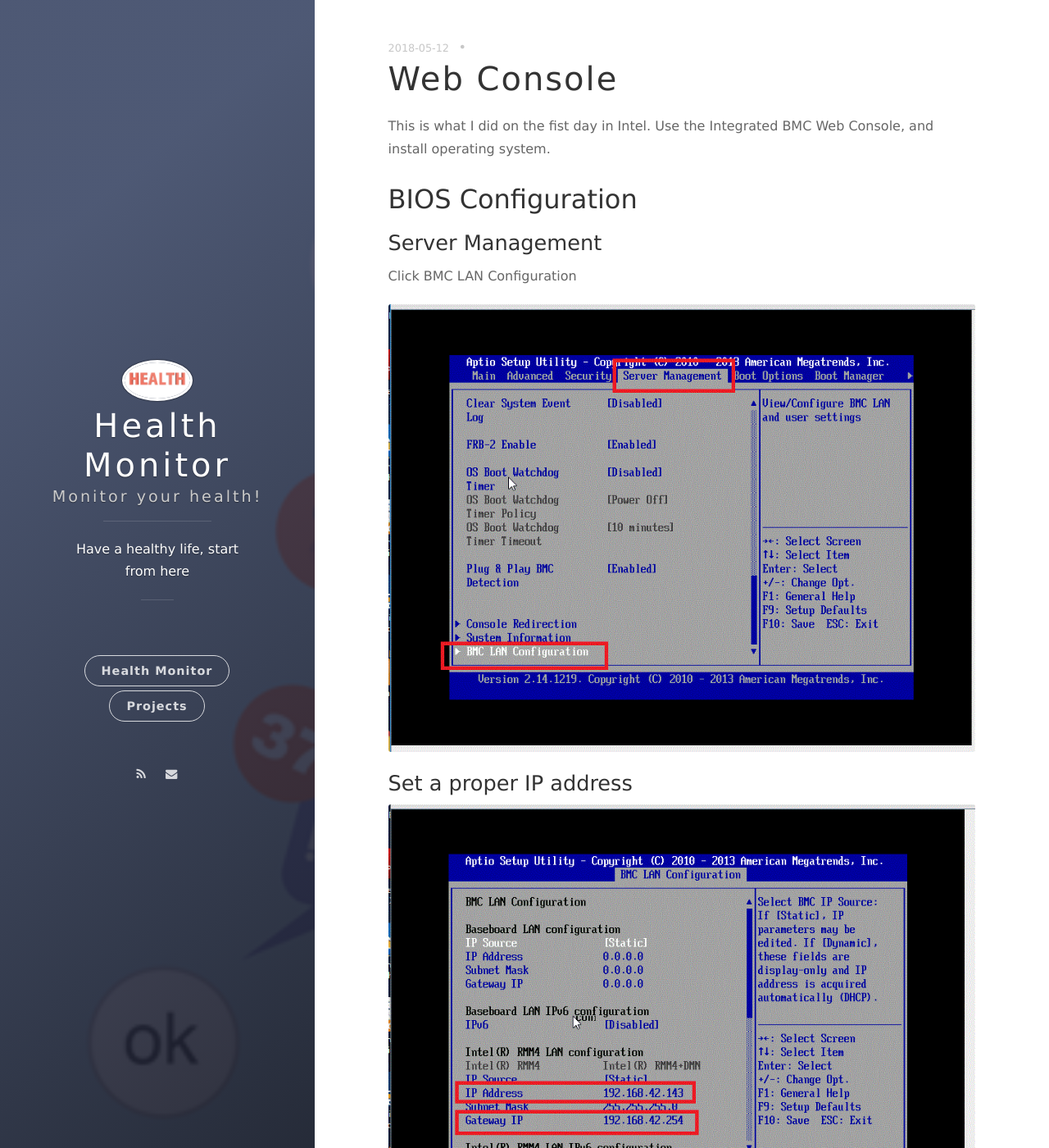
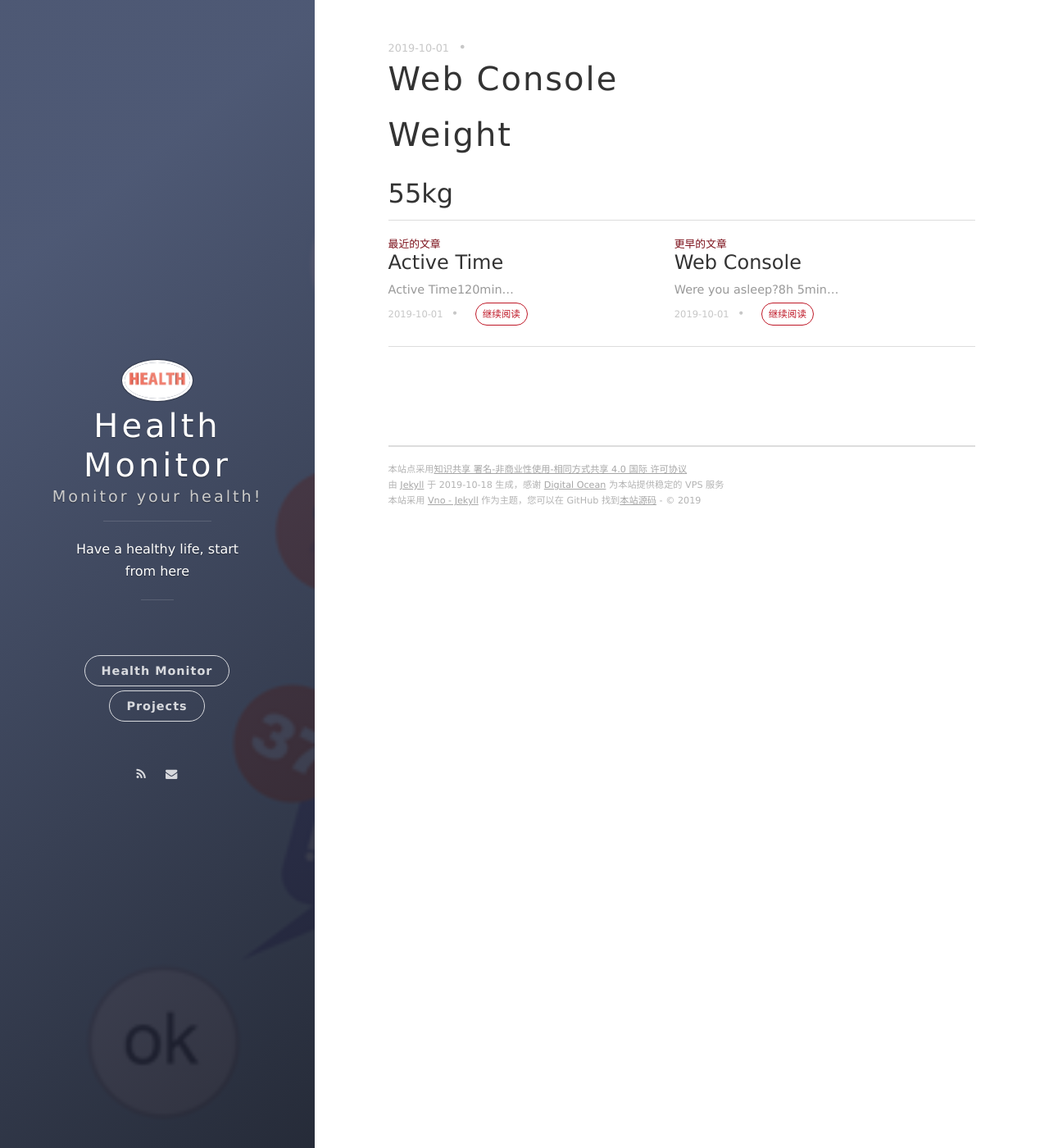
Before and after one commit to rbu1996/rbu1996.github.io, a Jekyll site: the page built from _posts/2019-10-01-weight.md, in a window 1280 px wide and 1400 px high. Shown: the whole window at 82% size. Built offline with Jekyll 4.4.1, drawn with Linux system fonts in a browser that asks for light colours; nearby versions of some CDN libraries; some of the changed text lies outside the part shown.

Commit message:
Update 2019-10-01-weight.md

```diff
--- a/_posts/2019-10-01-weight.md
+++ b/_posts/2019-10-01-weight.md
@@ -1,46 +1,9 @@
 ---
 layout: post
 title: Web Console
-date: 2018-05-12 15:01:32.000000000 +09:00
+date: 2019-10-01 15:01:32.000000000 +09:00
 published: true
 ---
 
-This is what I did on the fist day in Intel. Use the Integrated BMC Web Console, and install operating system.
-
-## BIOS Configuration
-
-### Server Management
-Click BMC LAN Configuration
-
-![web4step-2.jpg]({{ "/assets/images/web4step-2.jpg" | absolute_url }})
-
-### Set a proper IP address
-
-![web4step-3.jpg]({{ "/assets/images/web4step-3.jpg" | absolute_url }})
-
-### Set user ID and password
-User state: enable
-
-![web4step-4.jpg]({{ "/assets/images/web4step-4.jpg" | absolute_url }})
-
-### F10 Save configuration
-
-![web4step-6.jpg]({{ "/assets/images/web4step-6.jpg" | absolute_url }})
-
-## Remote Control
-
-### Java configuration
-
-![web1step-2.jpg]({{ "/assets/images/web1step-2.jpg" | absolute_url }})
-
-### Add IP address of the server
-
-![web1step-5.jpg]({{ "/assets/images/web1step-5.jpg" | absolute_url }})
-
-### Open web console and Login
-
-![web2step-1.jpg]({{ "/assets/images/web2step-1.jpg" | absolute_url }})
-
-![web2step-3.jpg]({{ "/assets/images/web2step-3.jpg" | absolute_url }})
-
-Now you can use the server while drinking coffee!
+# Weight
+## 55kg
```
